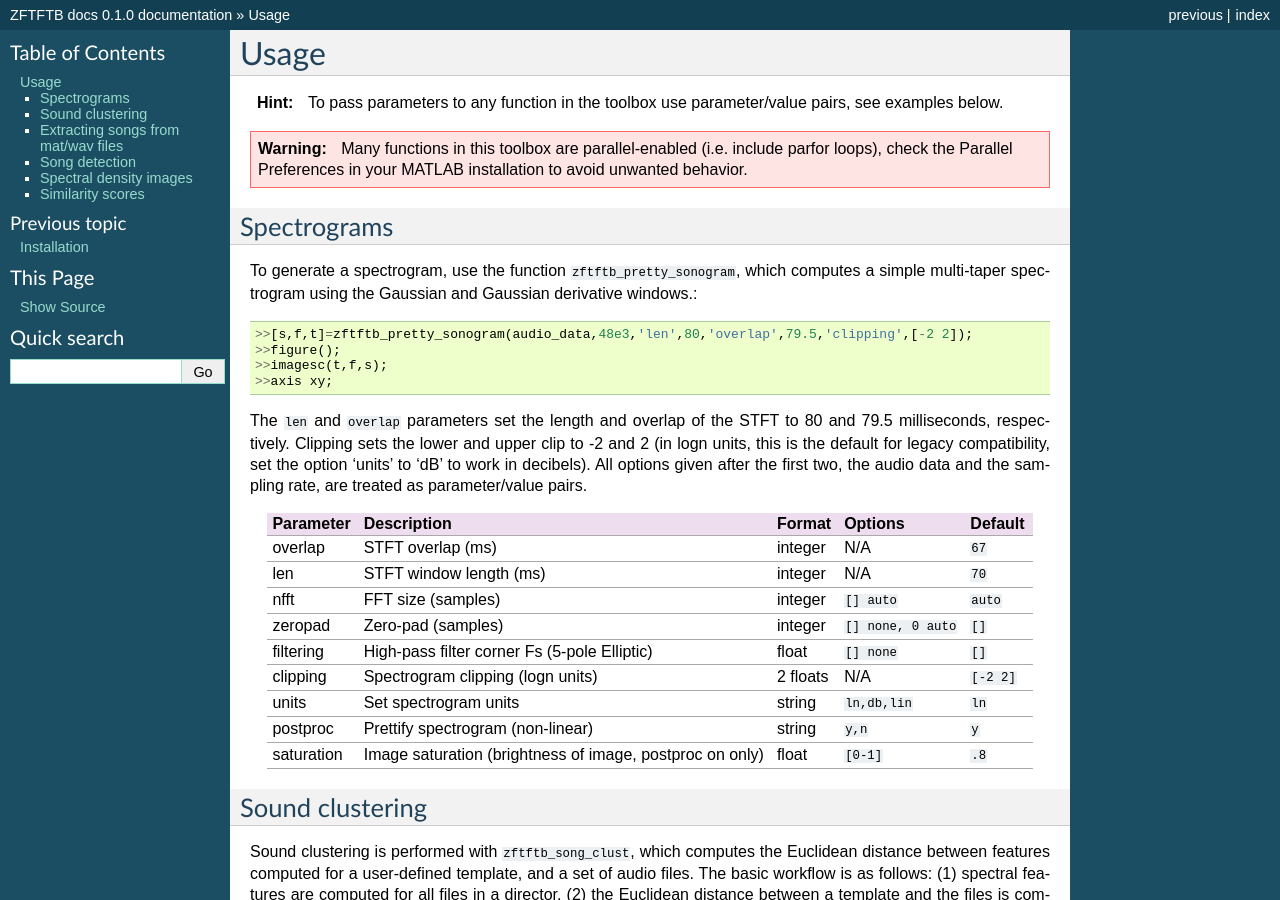
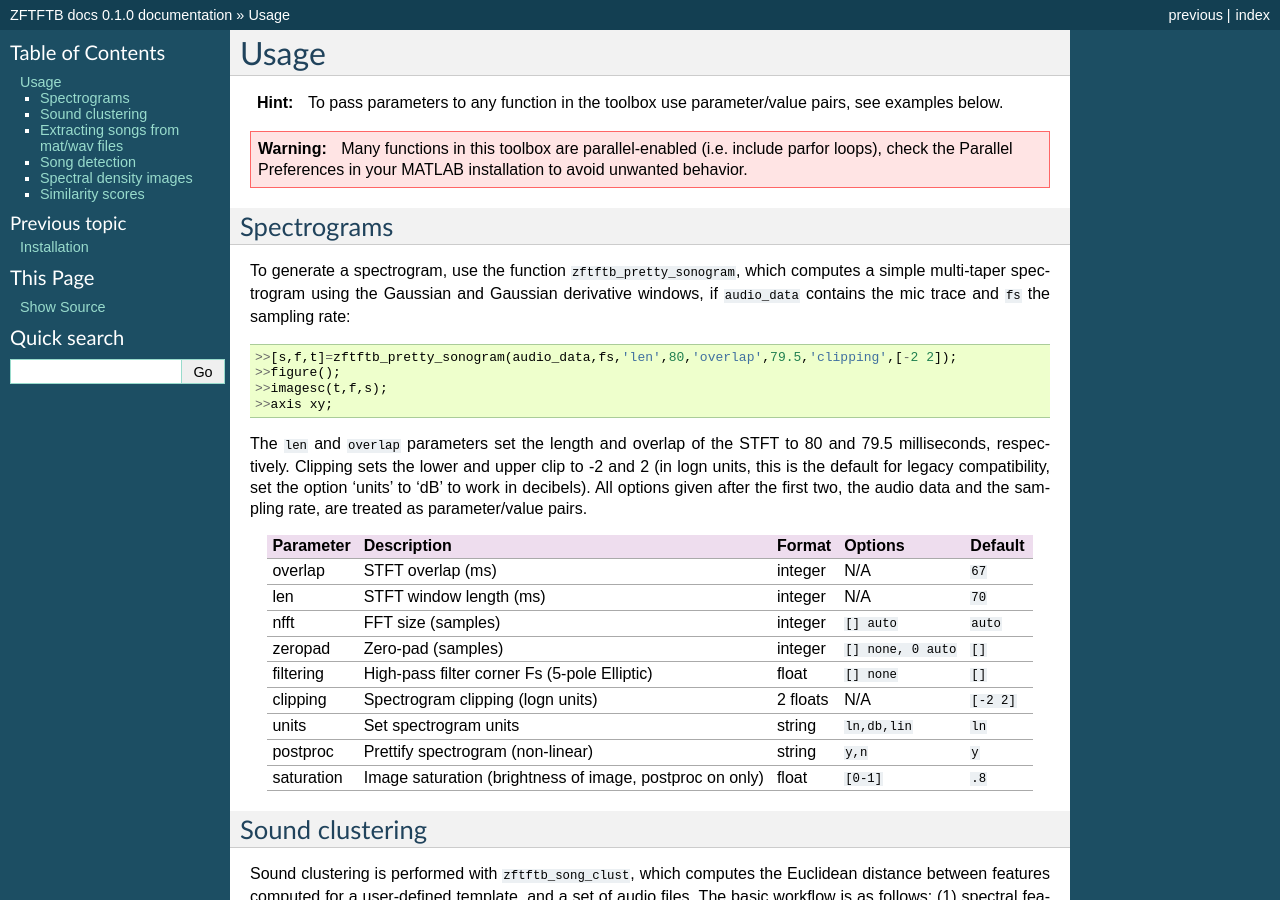
Before and after one commit to jmarkow/zftftb, a Sphinx documentation site: the page built from docs/usage.rst, in a window 1280 px wide and 900 px high. Built offline with Sphinx 7.4.7, drawn with Linux system fonts in a browser that asks for light colours; formulas are drawn with MathJax 3.

```diff
--- a/docs/usage.rst
+++ b/docs/usage.rst
@@ -8,9 +8,9 @@
 Spectrograms
 ------------
 
-To generate a spectrogram, use the function :code:`zftftb_pretty_sonogram`, which computes a simple multi-taper spectrogram using the Gaussian and Gaussian derivative windows.::
+To generate a spectrogram, use the function :code:`zftftb_pretty_sonogram`, which computes a simple multi-taper spectrogram using the Gaussian and Gaussian derivative windows, if ``audio_data`` contains the mic trace and ``fs`` the sampling rate::
 
-  >>[s,f,t]=zftftb_pretty_sonogram(audio_data,48e3,'len',80,'overlap',79.5,'clipping',[-2 2]);
+  >>[s,f,t]=zftftb_pretty_sonogram(audio_data,fs,'len',80,'overlap',79.5,'clipping',[-2 2]);
   >>figure();
   >>imagesc(t,f,s);
   >>axis xy;
```
